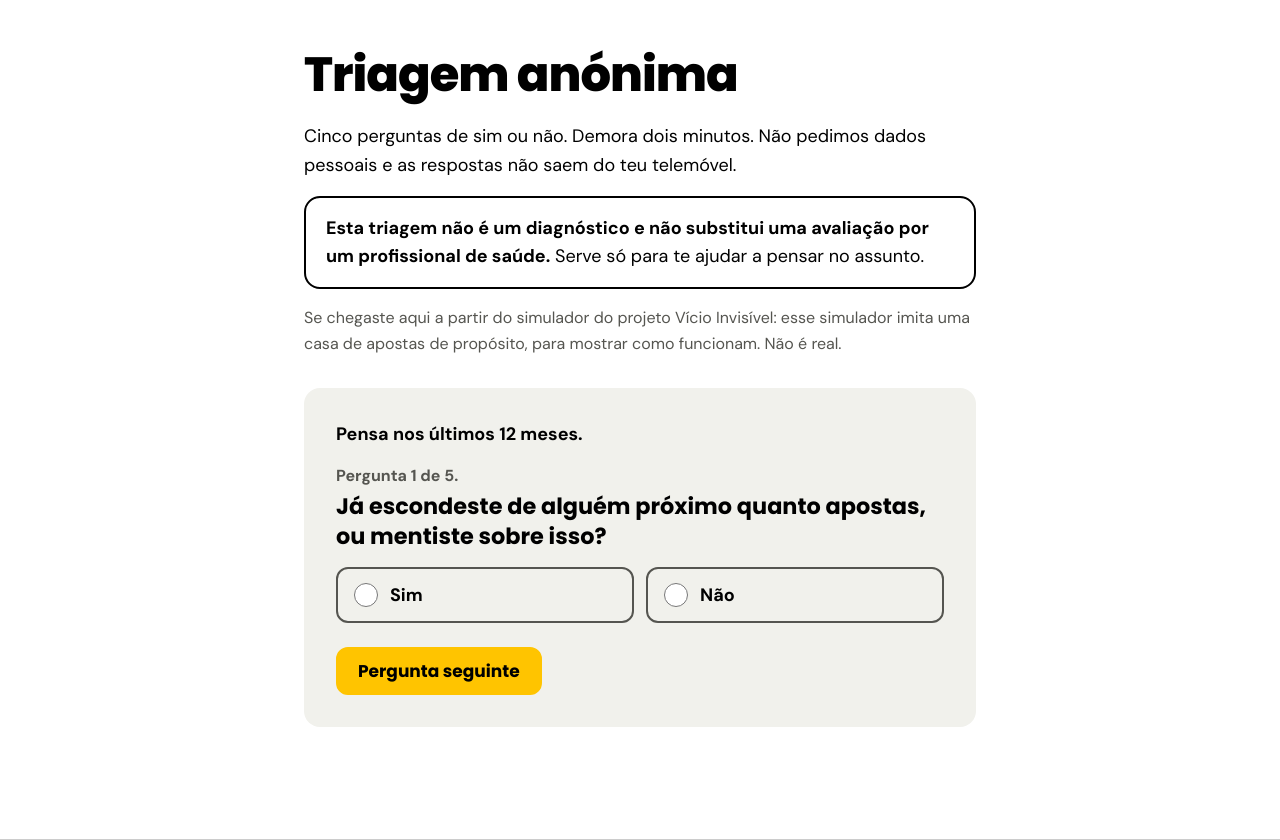
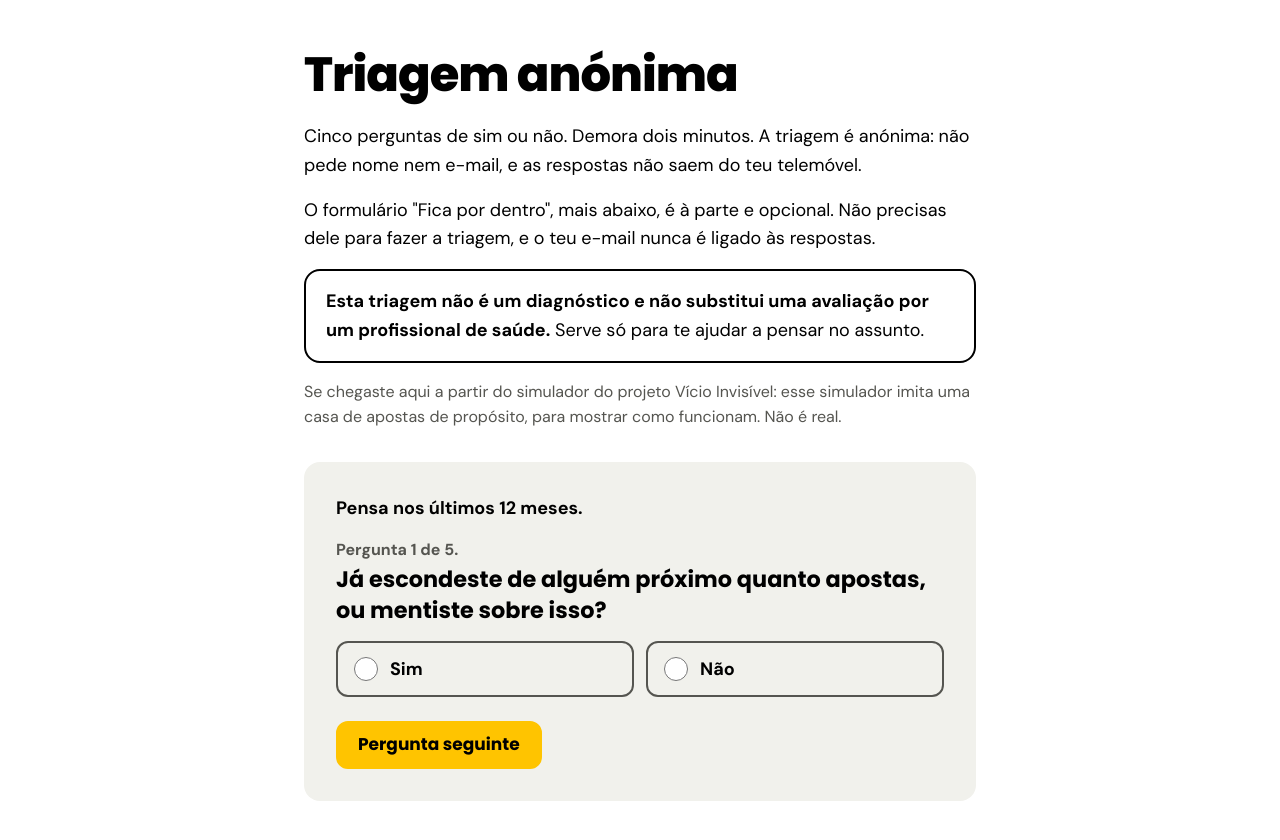
Before and after one commit to alvesxyz/fora-de-jogo, a plain HTML site: page index.html in a window 1280 px wide. Shown: the part 4120-4960 px from the top of the page. Drawn offline with Linux system fonts and the light colour scheme.

Commit message:
Triagem: esclarece que é anónima e que o formulário é à parte
Co-Authored-By: Claude Opus 5.5 <noreply@anthropic.com>
Claude-Session: https://claude.ai/code/session_01CcraKdsfgpqu2zxuU2NHAS

```diff
--- a/index.html
+++ b/index.html
@@ -148,7 +148,8 @@
     <section id="triagem" class="seccao" aria-labelledby="titulo-triagem">
       <div class="contentor">
         <h2 id="titulo-triagem">Triagem anónima</h2>
-        <p>Cinco perguntas de sim ou não. Demora dois minutos. Não pedimos dados pessoais e as respostas não saem do teu telemóvel.</p>
+        <p>Cinco perguntas de sim ou não. Demora dois minutos. A triagem é anónima: não pede nome nem e-mail, e as respostas não saem do teu telemóvel.</p>
+        <p>O formulário "Fica por dentro", mais abaixo, é à parte e opcional. Não precisas dele para fazer a triagem, e o teu e-mail nunca é ligado às respostas.</p>
         <p class="aviso"><strong>Esta triagem não é um diagnóstico e não substitui uma avaliação por um profissional de saúde.</strong> Serve só para te ajudar a pensar no assunto.</p>
         <p class="nota">Se chegaste aqui a partir do simulador do projeto Vício Invisível: esse simulador imita uma casa de apostas de propósito, para mostrar como funcionam. Não é real.</p>
 
```
